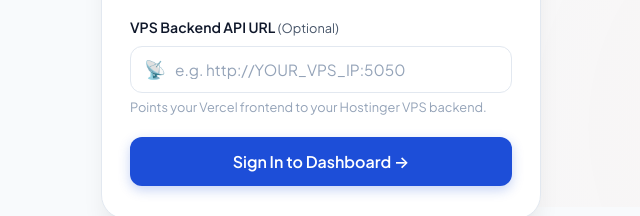
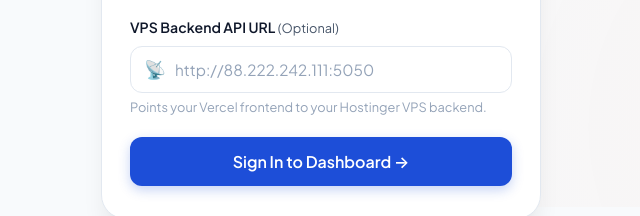
Before and after one commit to roboaiapaths99/eventpdf_qrlink, a website: page frontend/admin.html in a window 1280 px wide. Shown: the part 593-809 px from the top of the page, 319-959 px from the left. Drawn offline with Linux system fonts and the light colour scheme.

Commit message:
feat: configure Vercel reverse proxy to live VPS 88.222.242.111:5050

```diff
--- a/frontend/admin.html
+++ b/frontend/admin.html
@@ -135,7 +135,8 @@
               type="text"
               id="backendUrlInput"
               class="form-input"
-              placeholder="e.g. http://YOUR_VPS_IP:5050"
+              value="http://88.222.242.111:5050"
+              placeholder="http://88.222.242.111:5050"
             >
           </div>
           <div class="form-hint">Points your Vercel frontend to your Hostinger VPS backend.</div>
--- a/frontend/js/config.js
+++ b/frontend/js/config.js
@@ -3,7 +3,7 @@ const CONFIG = {
   // If hosted on Vercel, put your Hostinger VPS backend URL here:
   // Example: 'https://api.technula.com' or 'http://123.45.67.89:5000'
   // When running locally, it automatically connects to http://localhost:5000
-  VPS_BACKEND_URL: 'http://localhost:5000',
+  VPS_BACKEND_URL: 'http://88.222.242.111:5050',
 
   // Fallback static PDF path (hosted on Vercel or local frontend)
   FALLBACK_PDF_PATH: './OBSTACLE_AVOINDING_AND_FOLLOWING.pdf',
```
Also changed, not shown: README.md, frontend/vercel.json.
